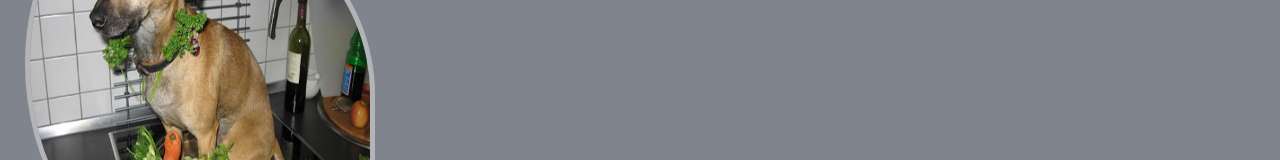
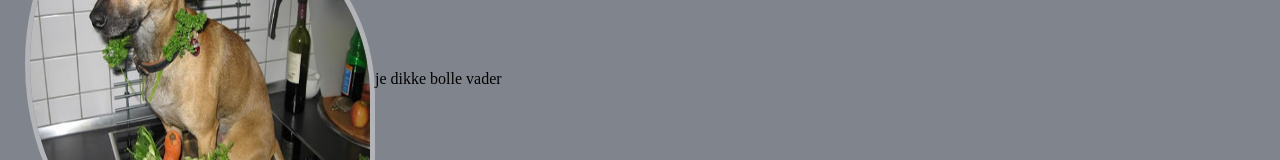
Before and after one commit to TheunissenSil/TheunissenSil.github.io, a plain HTML site: page index.html in a window 1280 px wide. Shown: the part 271-431 px from the top of the page. Drawn offline with Linux system fonts and the light colour scheme.

Commit message:
Update index.html

```diff
--- a/index.html
+++ b/index.html
@@ -29,6 +29,7 @@
     <main>
       <div class="aboutMe" id="homeSection">
         <img class="aboutMePic" src="/images/unnamed.jpg" alt="Foto van Sil Theunissen">
+        <p>je dikke bolle vader </p>
       </div>
     </main>
   </body>
```
